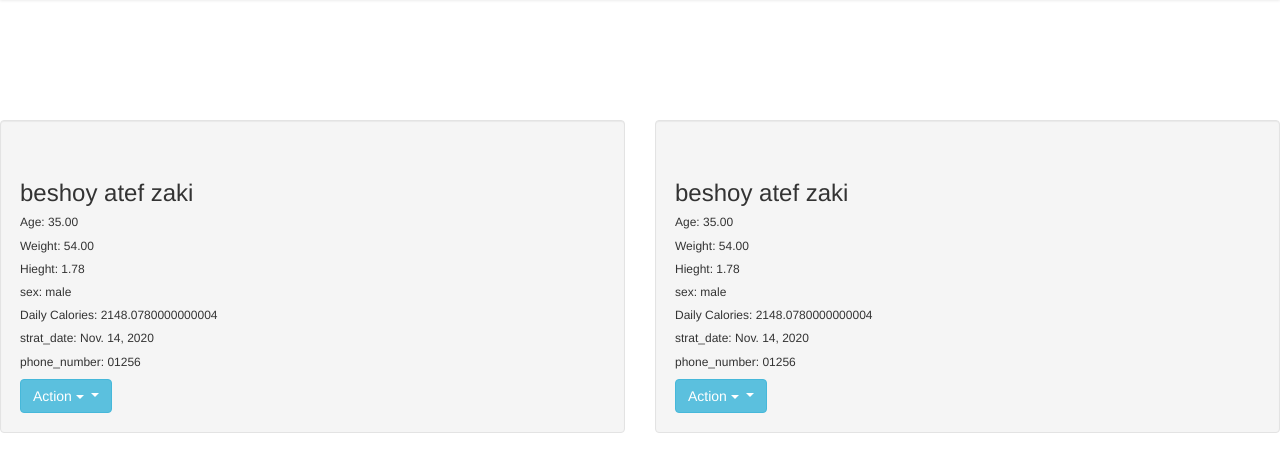
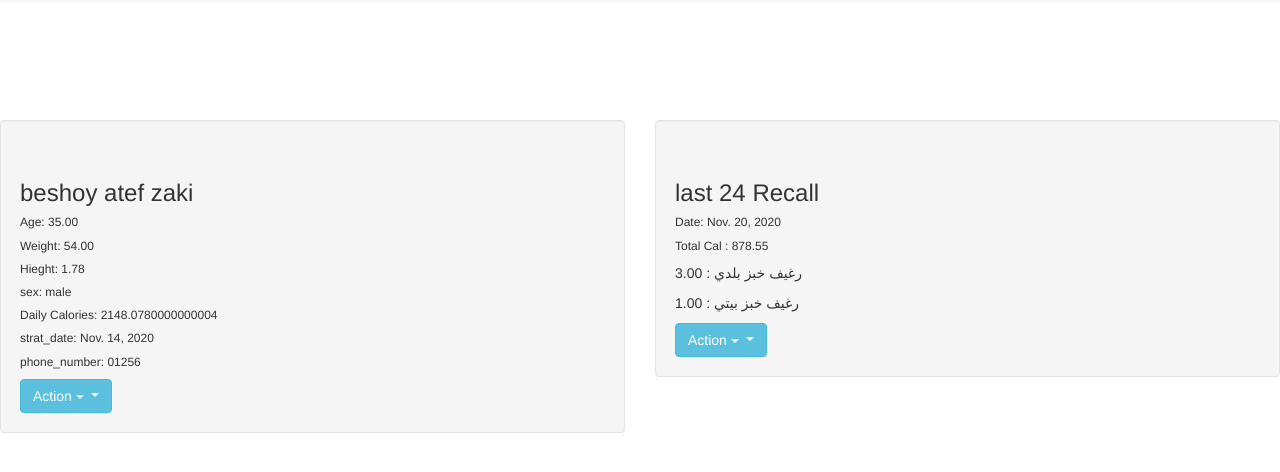
Before and after one commit to beshoyAtefZaki/diet, a Django app: page /patient_detail/1/ in a window 1280 px wide. Shown: the part 112-584 px from the top of the page. Run offline with Django 3.2, Linux system fonts and the light colour scheme; a user stored in the database is signed in; data comes from the database, SQL or seed files in the repository; both versions use the stored data as it was after the commit; some libraries are stand-ins or nearby versions.

Commit message:
add 24 recal to patine page

```diff
--- a/doctors/views.py
+++ b/doctors/views.py
@@ -41,9 +41,12 @@ def get_dc_aptient(request):
 def patient_detail(request,patient_id ):
 	n_doctor = DoctorProfile.objects.get(user = request.user)
 	patient = Patient.objects.get(id=patient_id ,doctor= n_doctor)
-
-
-	return render(request ,"p_profile.html" , {"patient" :patient})
+	tfhr =   PatientTFR.objects.filter(patient= patient).last()
+	content={
+	 	"patient":patient ,
+	 	"tfhr" : tfhr
+ 		}
+	return render(request ,"p_profile.html" , content)
 
 @login_required(login_url='/login')
 def create_patient(request):
--- a/foodconf/templates/p_profile.html
+++ b/foodconf/templates/p_profile.html
@@ -79,15 +79,13 @@
         </div>
 
         <div class="span8">
-            <h3>{{ patient.full_name}}</h3>
-            <h6>Age: {{ patient.age}} </h6>
-            <h6>Weight: {{ patient.weight}}</h6>
-            <h6>Hieght: {{ patient.hiegth}}</h6>
+            <h3>last 24 Recall</h3>
+            <h6>Date: {{ tfhr.date_for }} </h6>
+            <h6>Total Cal : {{ tfhr.enerygy }}</h6>
+            {% for i in tfhr.meals.all %}
+                   <p>  {{ i.meals }}  : {{ i.count }}</p>
+            {% endfor %}
 
-            <h6>sex: {{ patient.sex}}</h6>
-            <h6>Daily Calories: {{ patient.calu}}</h6>
-            <h6>strat_date: {{ patient.strat_date}}</h6>
-            <h6>phone_number: {{ patient.phone_number}}</h6>
             <!-- <h6><a href="#">More... </a></h6> -->
         </div>
 
```
Also changed, not shown: db.sqlite3.
